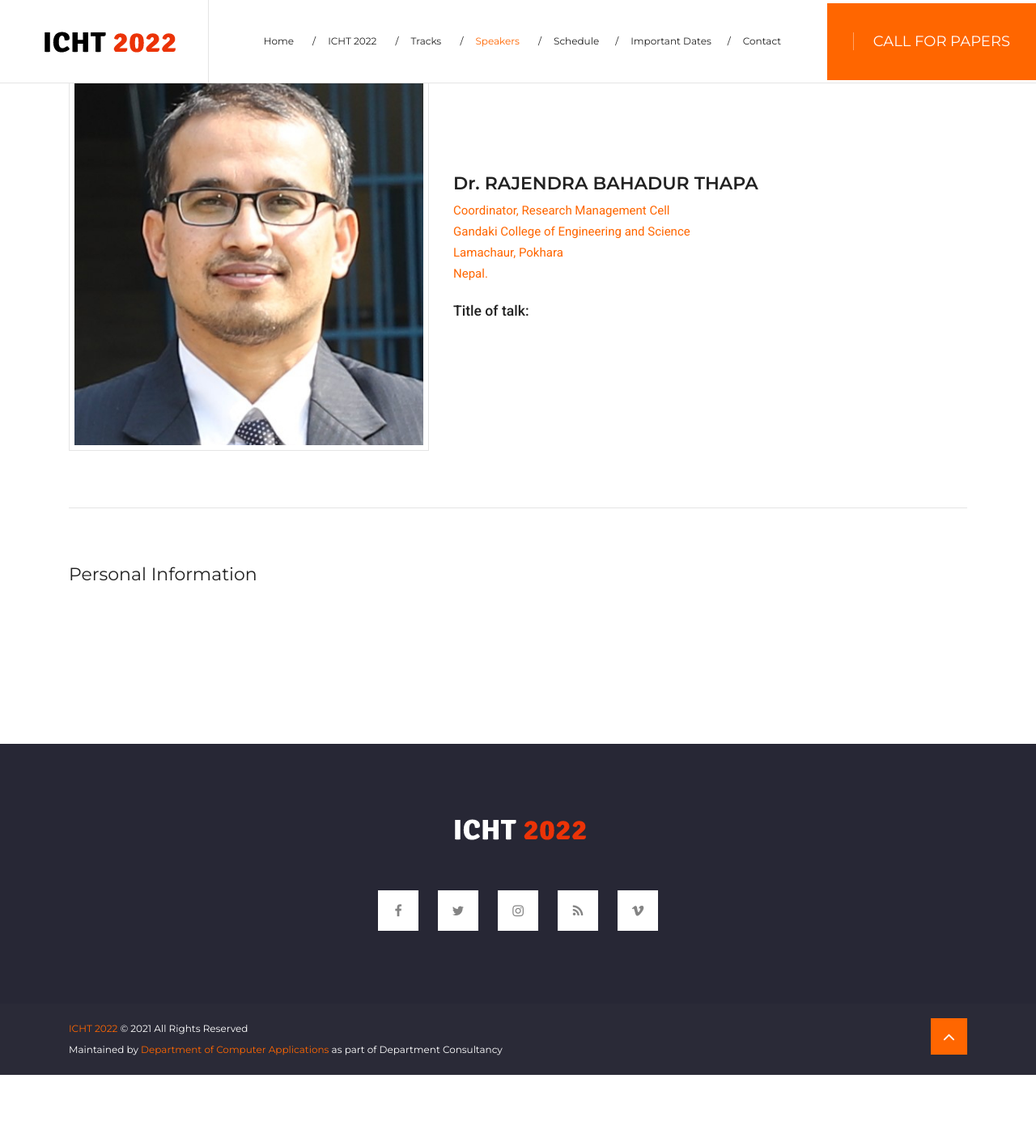
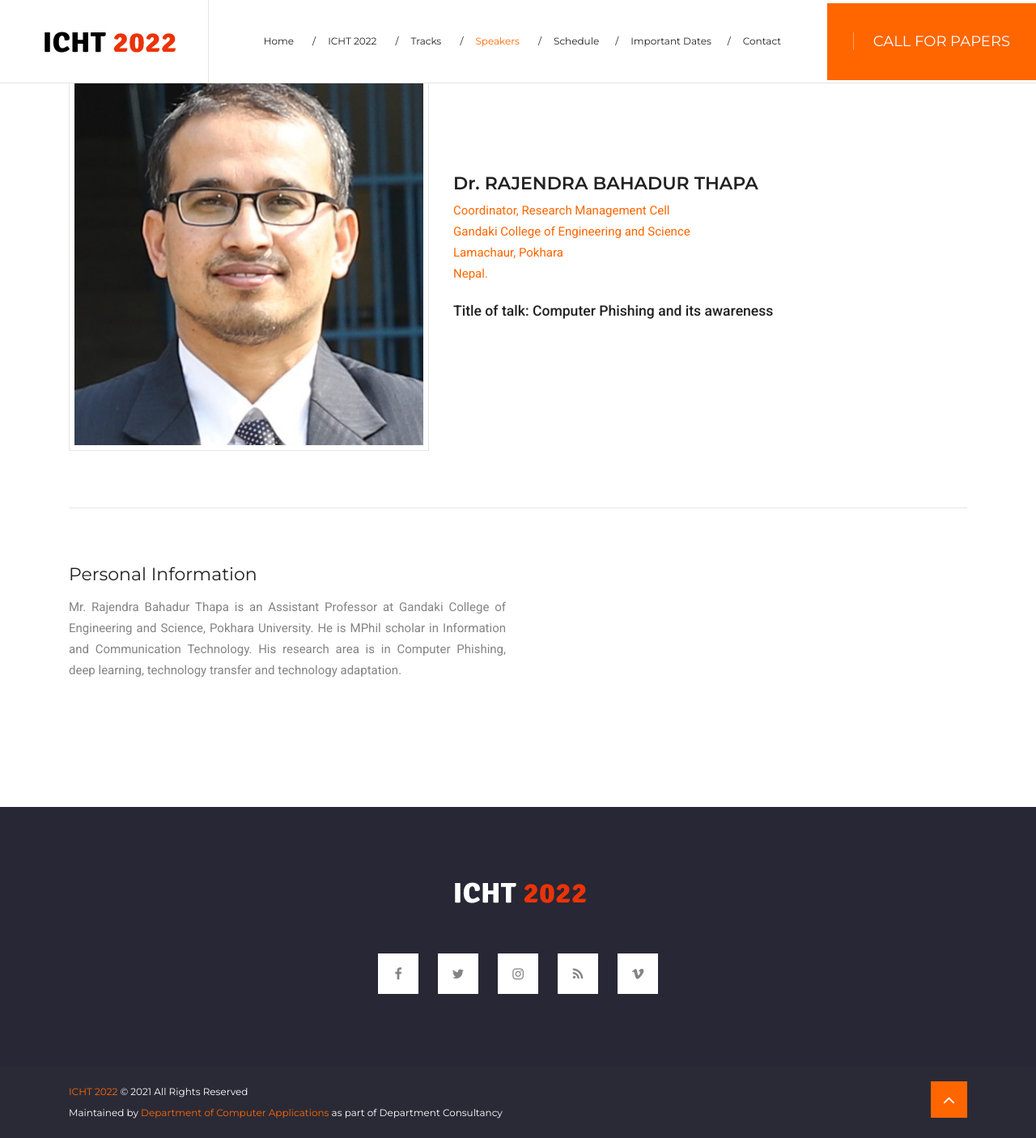
Before and after one commit to sarangi/ICHT2022, a PHP site: page /t1sp2.php in a window 1280 px wide. Shown: the whole page at 81% size. Before the commit the page ends 1328 px from the top, so only its background shows below. Run offline with PHP 8.4, Linux system fonts and the light colour scheme; data that the repository does not hold is empty; some libraries are stand-ins or nearby versions.

Commit message:
t1sp2 personal info updated

```diff
--- a/t1sp2.php
+++ b/t1sp2.php
@@ -24,7 +24,7 @@ include 'header.php';?>
 							</p>
 						</div>
 						<div class="details">
-							<p >Title of talk:
+							<p >Title of talk: Computer Phishing and its awareness
 							<br>
 							</p>
 						</div>
@@ -38,6 +38,7 @@ include 'header.php';?>
 					<div class="personal-info">
 						<h5>Personal Information</h5>
                         <p>
+							Mr. Rajendra Bahadur Thapa is an Assistant Professor at Gandaki College of Engineering and Science, Pokhara University. He is MPhil scholar in Information and Communication Technology. His research area is in Computer Phishing, deep learning, technology transfer and technology adaptation.
 							<br>
 						</p>
 						<p>
```
